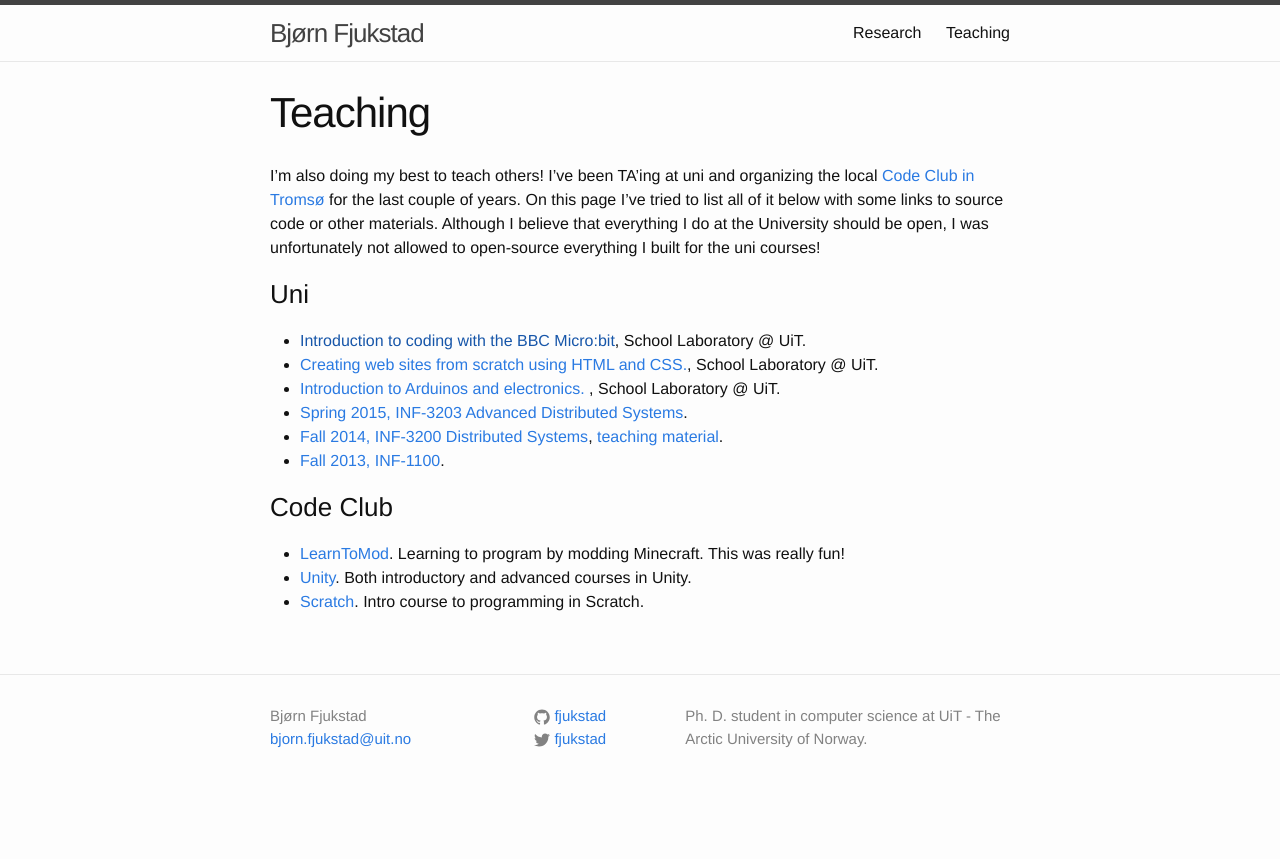
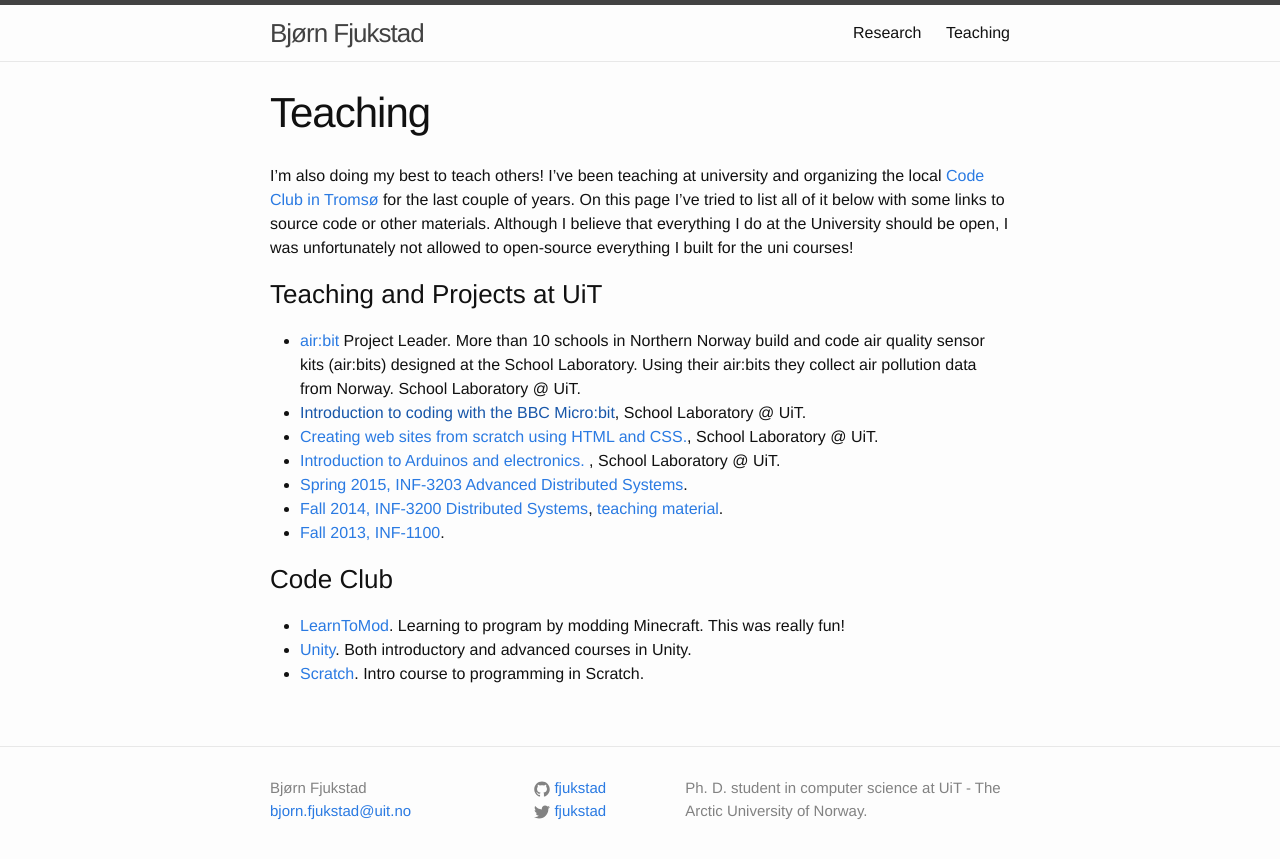
Before and after one commit to fjukstad/fjukstad.github.io, a Jekyll site: the page built from teaching.md, in a window 1280 px wide. Shown: the top 859 px of the page. Built offline with Jekyll 4.4.1, drawn with Linux system fonts in a browser that asks for light colours.

Commit message:
add air:bit project

```diff
--- a/teaching.md
+++ b/teaching.md
@@ -4,15 +4,19 @@ title: Teaching
 permalink: /teaching/
 ---
 
-I'm also doing my best to teach others! I've been TA'ing at uni and organizing
-the local [Code Club in Tromsø](http://kodeklubben-tromso.github.io) for the last couple
-of years. On this page I've tried to list all of it below with some links to
-source code or other materials. Although I believe that everything I do at the
-University should be open, I was unfortunately not allowed to open-source
-everything I built for the uni courses!
+I'm also doing my best to teach others! I've been teaching at university and
+organizing the local [Code Club in Tromsø](http://kodeklubben-tromso.github.io)
+for the last couple of years. On this page I've tried to list all of it below
+with some links to source code or other materials. Although I believe that
+everything I do at the University should be open, I was unfortunately not
+allowed to open-source everything I built for the uni courses!
 
-### Uni
+### Teaching and Projects at UiT
 
+- [air:bit](http://airbit.uit.no) Project Leader. More
+  than 10 schools in Northern Norway build and code air quality sensor kits
+  (air:bits) designed at the School Laboratory. Using their air:bits they
+  collect air pollution data from Norway. School Laboratory @ UiT.
 - [Introduction to coding with the BBC Micro:bit](), School Laboratory @ UiT.
 - [Creating web sites from scratch using HTML and
   CSS.](https://github.com/skolelab/nettsider), School Laboratory @ UiT.
```
